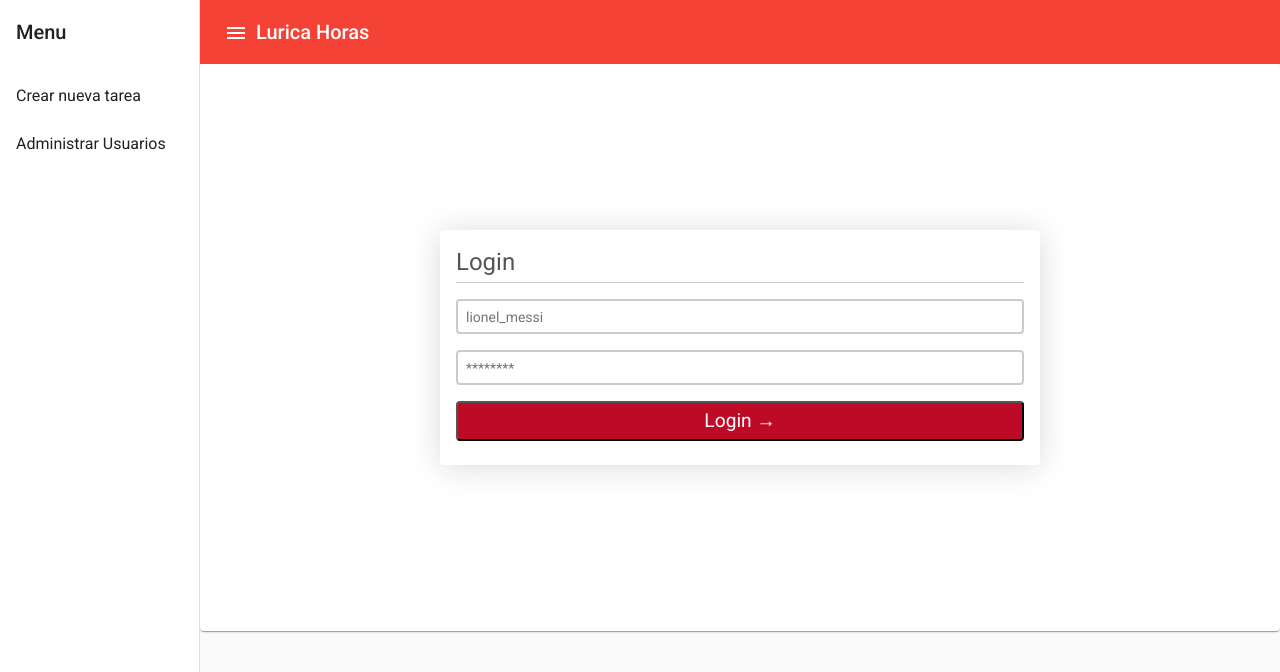
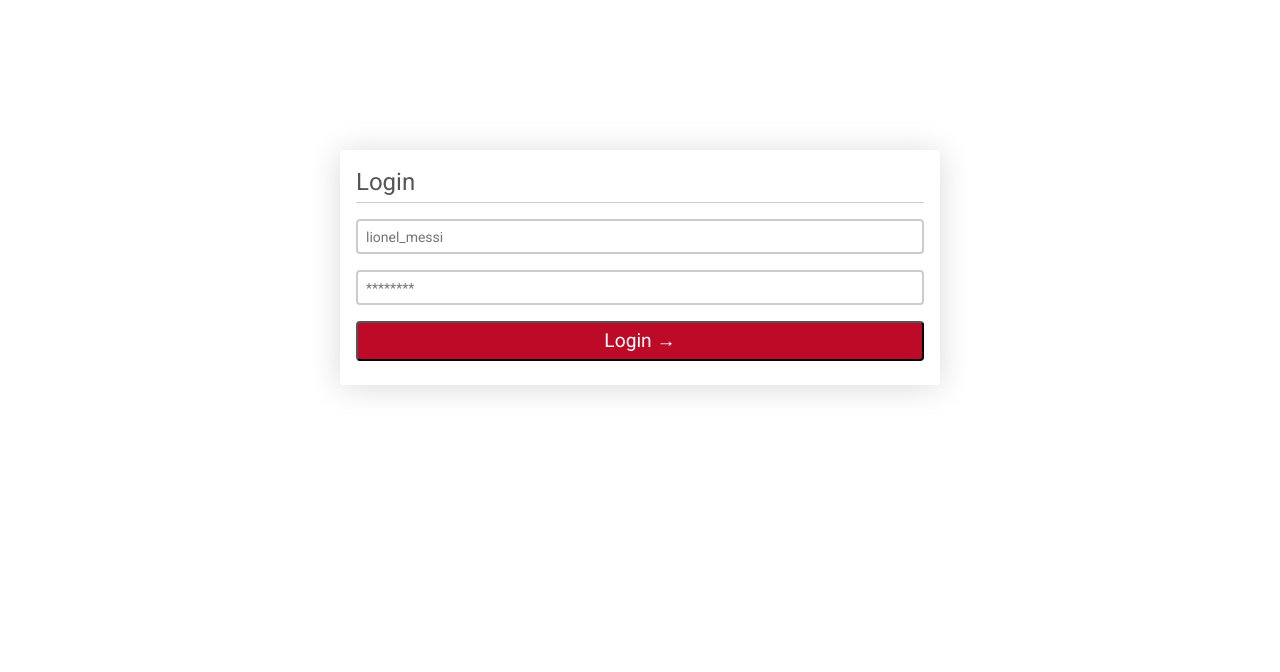
Before and after one commit to luricaopensource/lurica-horas-front, an Angular app: page /login in a window 1280 px wide. Shown: the top 672 px of the page. Built offline with nearby package versions, Linux system fonts and the light colour scheme.

Commit message:
Separate sidebar if the view is login

```diff
--- a/src/app/app.component.html
+++ b/src/app/app.component.html
@@ -1,4 +1,4 @@
 <!-- <mat-card-header>
   <h1>Lurica horas</h1>
 </mat-card-header> -->
-<app-navbar></app-navbar>
+<router-outlet></router-outlet>
--- a/src/app/app.component.ts
+++ b/src/app/app.component.ts
@@ -1,4 +1,4 @@
-import { Component } from '@angular/core';
+import { Component, OnInit } from '@angular/core'
 
 @Component({
   selector: 'app-root',
@@ -6,5 +6,5 @@ import { Component } from '@angular/core';
   styleUrls: ['./app.component.css']
 })
 export class AppComponent {
-  title = 'hourfront';
+  title = 'hourfront'
 }
--- a/src/app/pages/dashboard/dashboard.component.html
+++ b/src/app/pages/dashboard/dashboard.component.html
@@ -1,3 +1,4 @@
+<app-navbar>
   <div class="mat-elevation-z8">
     <table mat-table class="full-width-table" [dataSource]="dataSource.data" matSort aria-label="Elements">
       <!-- Id Column -->
@@ -68,3 +69,4 @@
       [pageSizeOptions]="[5, 10, 20]" aria-label="Select page">
     </mat-paginator>
   </div>
+</app-navbar>
--- a/src/app/shared/components/navbar/navbar.component.html
+++ b/src/app/shared/components/navbar/navbar.component.html
@@ -16,8 +16,6 @@
       <span>Lurica Horas</span>
     </mat-toolbar>
     <!-- Add Content Here -->
-    <mat-card>
-      <router-outlet></router-outlet>
-    </mat-card>
+    <ng-content></ng-content>
   </mat-sidenav-content>
 </mat-sidenav-container>
```
Also changed, not shown: src/app/shared/components/navbar/navbar.component.ts (+5 -5 lines). Lines whose indentation alone changed are shown as unchanged.
